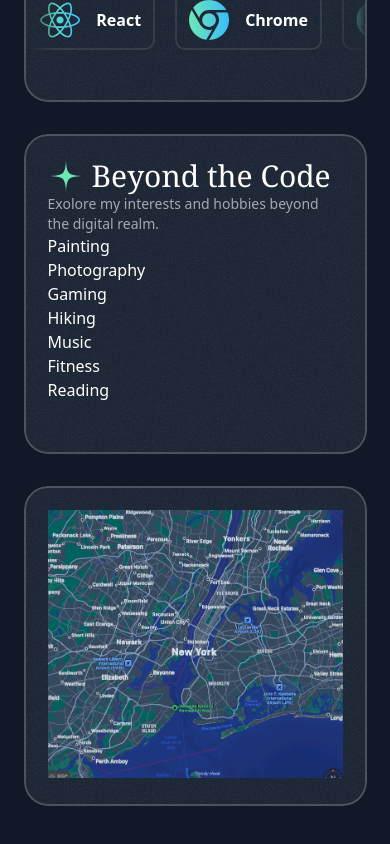
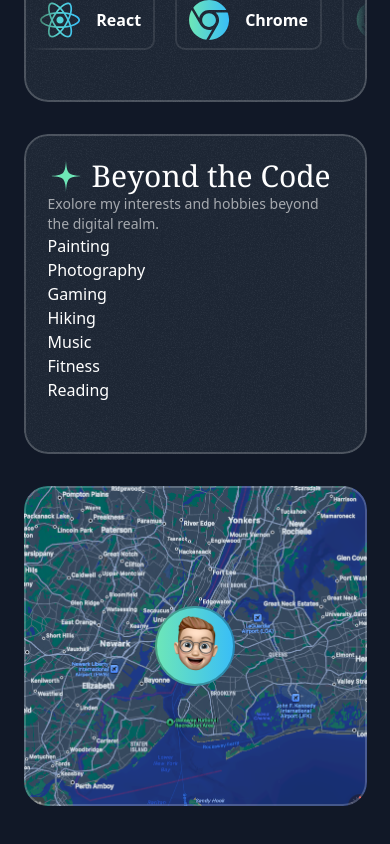
Before and after one commit to bukardev/BukarDev-portfolio, a Next.js app: page / in a window 390 px wide. Shown: the part 4140-4984 px from the top of the page. Built offline with nearby package versions, Linux system fonts and the light colour scheme; a web font is replaced by a local one.

Commit message:
complete about me mobile view

```diff
--- a/src/sections/About.tsx
+++ b/src/sections/About.tsx
@@ -112,9 +112,19 @@ export const AboutSection = () => {
               ))}
             </div>
           </Card>
-          <Card className="h-[320px]">
-            <Image src={mapImage} alt="map" />
-            <Image src={smileMemoji} alt="smiling image" />
+          <Card className="h-[320px] p-0 realtive">
+            <Image
+              src={mapImage}
+              alt="map"
+              className="h-full w-full object-cover"
+            />
+            <div className="absolute top-1/2 left-1/2 -translate-x-1/2 -translate-y-1/2 size-20 rounded-full bg-gradient-to-r from-emerald-300 to-sky-400 after:content[''] after:absolute after:inset-0 after:outline after:outline-2 after:-outline-offset-2 after:rounded-full after:outline-gray-950/30">
+              <Image
+                src={smileMemoji}
+                alt="smiling image"
+                className="size-20"
+              />
+            </div>
           </Card>
         </div>
       </div>
```
